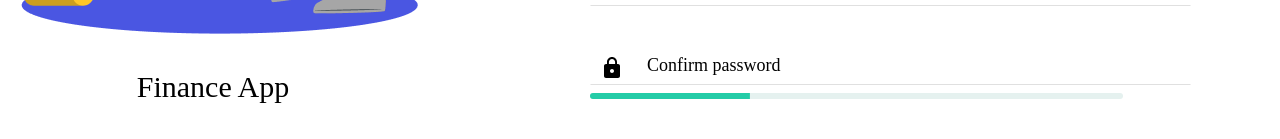
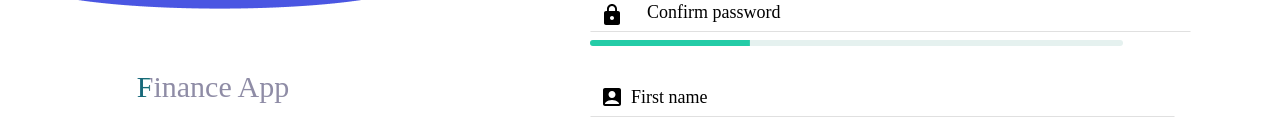
Before and after one commit to AndriiPichkorkiy/Wallet-frontend, a React (Create React App) app: page /register in a window 1280 px wide. Shown: the part 521-660 px from the top of the page. Built offline with nearby package versions, Linux system fonts and the light colour scheme.

Commit message:
stylization of pages

```diff
--- a/src/modules/RegistrationForm/RegistrationForm.styled.js
+++ b/src/modules/RegistrationForm/RegistrationForm.styled.js
@@ -1,5 +1,4 @@
 import styled from 'styled-components'
-// import  '../../assets/css/utils/_vars.scss'
 import { Field } from 'formik'
 import { Link } from 'react-router-dom'
 import EmailIcon from '@mui/icons-material/Email'
@@ -8,11 +7,6 @@ import AccountBoxIcon from '@mui/icons-material/AccountBox'
 import { respondTo } from '../../helpers/respondTo'
 import { LinearProgress } from '@mui/material'
 
-// export const ContainerTabl = styled.div`
-//   /* margin: 32px 0 0 0; */
-//   ${respondTo.sm`margin: 20px 32px 0 32px`}
-//   ${respondTo.lg`margin: 46px 16px 0 70px`};
-// `
 export const ContainerLogo = styled.div`
   display: flex;
   align-items: center;
@@ -148,9 +142,16 @@ export const StyledBtnMain = styled.button`
   letter-spacing: 0.1em;
   text-transform: uppercase;
   margin-bottom: 20px;
-  &:hover,
+
   &:focus {
-    background: #3b9b86;
+    background-color: var(--accentPrimary);
+    background-image: linear-gradient(315deg, #89d891 0%, #03c8a8 74%);
+  }
+  &:hover{
+    box-shadow:  -4px 4px 6px 0 rgba(255,255,255,.5),
+              -4px 4px 6px 0 rgba(116, 125, 139, .5),
+    inset -4px -4px 6px 0 rgba(255,255,255,.5),
+    inset -4px -4px 6px 0 rgba(0, 0, 0, .4);
   }
 `
 export const StyledBtn = styled(Link)`
@@ -168,10 +169,17 @@ export const StyledBtn = styled(Link)`
   text-align: center;
   letter-spacing: 0.1em;
   text-transform: uppercase;
-  &:hover,
+
   &:focus {
     background: var(--activeColor);
     color: var(--background);
+    background-image: linear-gradient(315deg,  #4a56e2 0%, #ffd8d0a6 74%);
+  }
+  &:hover{
+    box-shadow:  -4px 4px 6px 0 rgba(255,255,255,.5),
+              -4px 4px 6px 0 rgba(116, 125, 139, .5),
+    inset -4px -4px 6px 0 rgba(255,255,255,.5),
+    inset -4px -4px 6px 0 rgba(0, 0, 0, .4);
   }
 `
 export const StyledErrorMsg = styled.div`
--- a/src/pages/DashboardPage/Dashboard.styled.js
+++ b/src/pages/DashboardPage/Dashboard.styled.js
@@ -4,6 +4,7 @@ import { respondTo } from '../../helpers/respondTo'
 export const Wrapp = styled.div`
   background: rgba(255, 255, 255, 0.4);
   backdrop-filter: blur(25px);
+  height: 100vh;
 `
 export const MainContainer = styled.div`
   padding: 12px 20px;
--- a/src/pages/RegistrationPage/RegistrationPage.styled.js
+++ b/src/pages/RegistrationPage/RegistrationPage.styled.js
@@ -10,18 +10,24 @@ export const StyledRegistrationPageContainer = styled.div`
   ${respondTo.lg`
            display:flex;
            align-items: center;
-           max-width: 1280px;
                 padding:0;
                 margin: 0 auto;
         `}
 `
 export const StyledFormContainer = styled.div`
-height: 100%;
-margin: 0 auto;
+  height: 100%;
+  margin: 0 auto;
+
+  ${respondTo.sm`
+        display: flex;
+        justify-content: center;
+        align-items: center;
+        width: 60%;
+        `}
   ${respondTo.lg`
-                padding:52px 91px 52px 107px;
-                background: rgba(255, 255, 255, 0.4);
-                backdrop-filter: blur(25px);
+        padding:52px 91px 52px 107px;
+        background: rgba(255, 255, 255, 0.4);
+        backdrop-filter: blur(25px);
         `}
 `
 export const StyledHeadContainer = styled.div`
@@ -36,25 +42,30 @@ export const StyledHeadContainer = styled.div`
         flex-direction: column;
         `}
 `
-export const StyledRegisterTitle = styled.div`
-  display: none;
-  ${respondTo.sm`
-        display:inline-block;
-        font-family: 'Poppins';
-        font-size: 30px;
-        color: var(--main-text);
-        `}
-`
+
 export const StyledImg = styled.img`
   // ${respondTo.sm`
     //         display:none;
     // `}
 `
 export const StyledLargeImg = styled.img`
-  // display:none;
-  // ${respondTo.sm`
-        //         display:inline-block;
-        // `}
+animation-name: pulse;
+  animation-timing-function: ease-in-out;
+  animation-duration: 3s;
+
+  @keyframes pulse {
+  from {
+    transform: scale3d(1, 1, 1);
+  }
+
+  50% {
+    transform: scale3d(1.05, 1.05, 1.05);
+  }
+
+  to {
+    transform: scale3d(1, 1, 1);
+  }
+}
 `
 export const StyledRegisterImgContainer = styled.div`
   display: none;
@@ -76,36 +87,42 @@ export const StyledRegisterImgLargeContainer = styled.div`
 `
 export const StyledRightCornerImgContainer = styled.div`
   display: none;
-  /* ${respondTo.sm`
-                display:block;
-                position:absolute;
-                top:0;
-                right:-152px;
-                z-index:-1;
-        `}
-  ${respondTo.lg`
-                display:none;
-        `} */
 `
 
 export const StyledLeftCornerImgContainer = styled.div`
   display: none;
-  /* ${respondTo.sm`
-                display:block;
-                position:absolute;
-                bottom:0;
-                left:0;
-                z-index:-1;
-        `} */
 `
 
 export const StyledRightCornerImgLargeContainer = styled.div`
   display: none;
-  /* ${respondTo.lg`
-                display:block;
-                position:absolute;
-                top:0;
-                right:0;
-                z-index:-1;
-        `} */
 `
+
+export const StyledRegisterTitle = styled.h2`
+  display: none;
+  font-weight: 400;
+
+  overflow: hidden;
+  background: linear-gradient(90deg, #24cca7, #4a56e2, #24cca7);
+  background-repeat: no-repeat;
+  background-size: 85%;
+  animation: animate 5s linear infinite;
+  -webkit-background-clip: text;
+  -webkit-text-fill-color: #07013973;
+
+@keyframes animate {
+  0% {
+    background-position: -500%;
+  }
+  100% {
+    background-position: 500%;
+  }
+}
+
+  ${respondTo.sm`
+        display:inline-block;
+        font-family: 'Poppins';
+
+        font-size: 30px;
+        color: var(--main-text);
+        `}
+`
```
